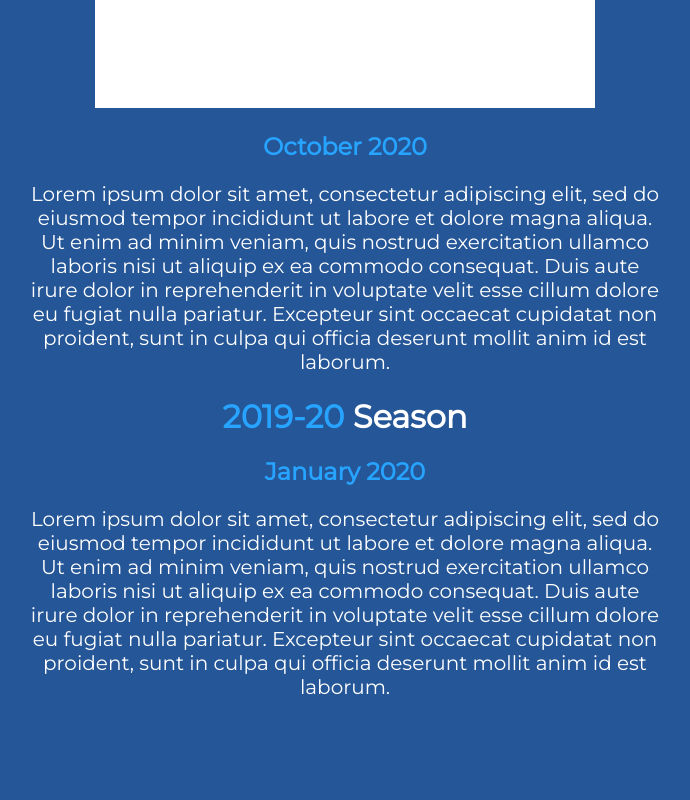
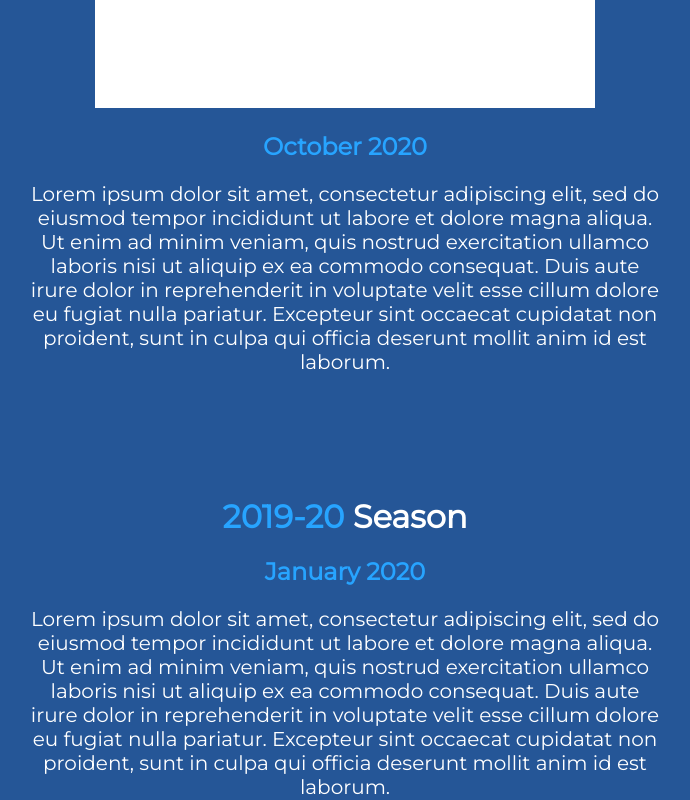
Before and after one commit to akothari7/vortex-robotics, a React (Create React App) app: page /outreach in a window 1280 px wide. Shown: the part 1028-1828 px from the top of the page, without its empty margins (295-985 px from the left). Before the commit the page ends 1728 px from the top, so only its background shows below. Built offline with nearby package versions, Linux system fonts and the light colour scheme.

Commit message:
feat(Outreach): add more space between seasons

```diff
--- a/src/pages/OutreachPage.tsx
+++ b/src/pages/OutreachPage.tsx
@@ -32,6 +32,7 @@ export const OutreachPage = () => {
             <LoremIpsum />
           </div>
 
+          <div className="space">
             <h1>
               <Strong>2019-20</Strong> Season
             </h1>
@@ -43,5 +44,6 @@ export const OutreachPage = () => {
           </div>
         </div>
       </div>
+    </div>
   );
 };
--- a/src/ui/css/OutreachPage.css
+++ b/src/ui/css/OutreachPage.css
@@ -27,3 +27,8 @@
   position: relative;
   top: 50px;
 }
+
+.space {
+  position: relative;
+  top: 100px;
+}
```
Also changed, not shown: src/ui/css/HomePage.css (+0 -9 lines). Lines whose indentation alone changed are shown as unchanged.
